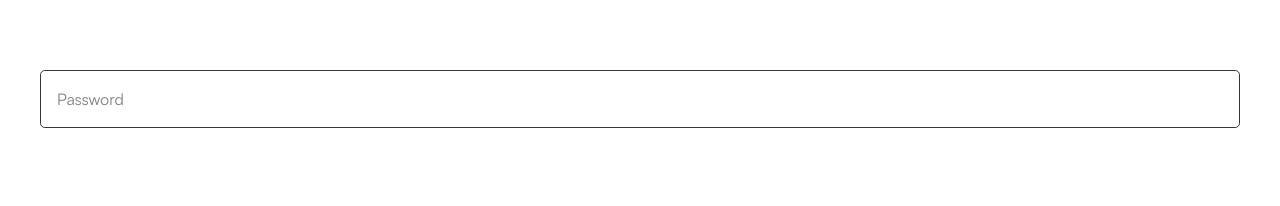
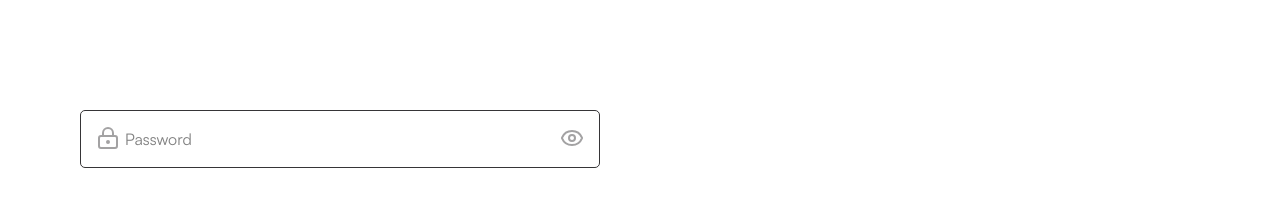
Before and after one commit to EASY-ORDER-IZ/easyorder-frontend, a React (Vite) app: page / in a window 1280 px wide. Shown: the part 486-692 px from the top of the page. Built offline with nearby package versions, Linux system fonts and the light colour scheme.

Commit message:
feat(input): added the input component as reusable

```diff
--- /dev/null
+++ b/src/components/CommonComponents/Input.tsx
@@ -0,0 +1,27 @@
+import { Input } from '../ui/input';
+
+interface InputProps {
+  placeholder?: string;
+  type?: string;
+  leadingIcon?: React.ReactNode;
+  trailingIcon?: React.ReactNode;
+}
+
+const InputComponent = ({ placeholder, type, leadingIcon, trailingIcon }: InputProps) => {
+  return (
+    <div className="flex w-full flex-col gap-2">
+      <div className="relative flex w-full">
+        {leadingIcon && <div className="absolute inset-y-0 left-4 mt-4">{leadingIcon}</div>}
+
+        <Input
+          type={type}
+          placeholder={placeholder}
+          className={`w-full ${leadingIcon ? 'pl-11' : ''} ${trailingIcon ? 'pr-10' : ''}`}
+        />
+        {trailingIcon && <div className="absolute inset-y-0 right-4 mt-4">{trailingIcon}</div>}
+      </div>
+    </div>
+  );
+};
+
+export default InputComponent;
--- a/src/components/ui/input.tsx
+++ b/src/components/ui/input.tsx
@@ -6,7 +6,7 @@ function Input({ className, type, ...props }: React.ComponentProps<'input'>) {
     <input
       type={type}
       data-slot="input"
-      className={cn('border-text-main w-full rounded-[0.3rem] border p-4', className)}
+      className={cn('border-text-main w-full rounded-[0.313rem] border p-4', className)}
       {...props}
     />
   );
--- a/src/components/ui/label.tsx
+++ b/src/components/ui/label.tsx
@@ -7,10 +7,7 @@ function Label({ className, ...props }: React.ComponentProps<typeof LabelPrimiti
   return (
     <LabelPrimitive.Root
       data-slot="label"
-      className={cn(
-        'flex items-center gap-2 text-sm leading-none font-medium select-none group-data-[disabled=true]:pointer-events-none group-data-[disabled=true]:opacity-50 peer-disabled:cursor-not-allowed peer-disabled:opacity-50',
-        className,
-      )}
+      className={cn('text-list text-text-main align-middle leading-8 font-medium', className)}
       {...props}
     />
   );
--- a/src/layout/RootLayout.tsx
+++ b/src/layout/RootLayout.tsx
@@ -1,15 +1,21 @@
 import { Outlet } from 'react-router-dom';
 import Navbar from '../components/CommonComponents/Navbar';
 import SignupBar from '../components/SignupBar';
-import { Input } from '@/components/ui/input';
+import InputComponent from '@/components/CommonComponents/Input';
+import { EyeIcon, LockKeyhole } from 'lucide-react';
 
 const RootLayout = () => {
   return (
     <div className="p-10">
       <SignupBar />
       <Navbar />
-      <div className="mt-100 flex justify-center">
-        <Input type="password" placeholder="Password" />
+      <div className="placeholder:text-text-200 placeholder:text-list mt-100 flex w-[600px] justify-center p-10 placeholder:leading-[100%] placeholder:font-medium">
+        <InputComponent
+          leadingIcon={<LockKeyhole className="text-text-200 text-h4" />}
+          trailingIcon={<EyeIcon className="text-text-200 text-h4 cursor-pointer" />}
+          type="password"
+          placeholder="Password"
+        />
       </div>
 
       <Outlet />
```
